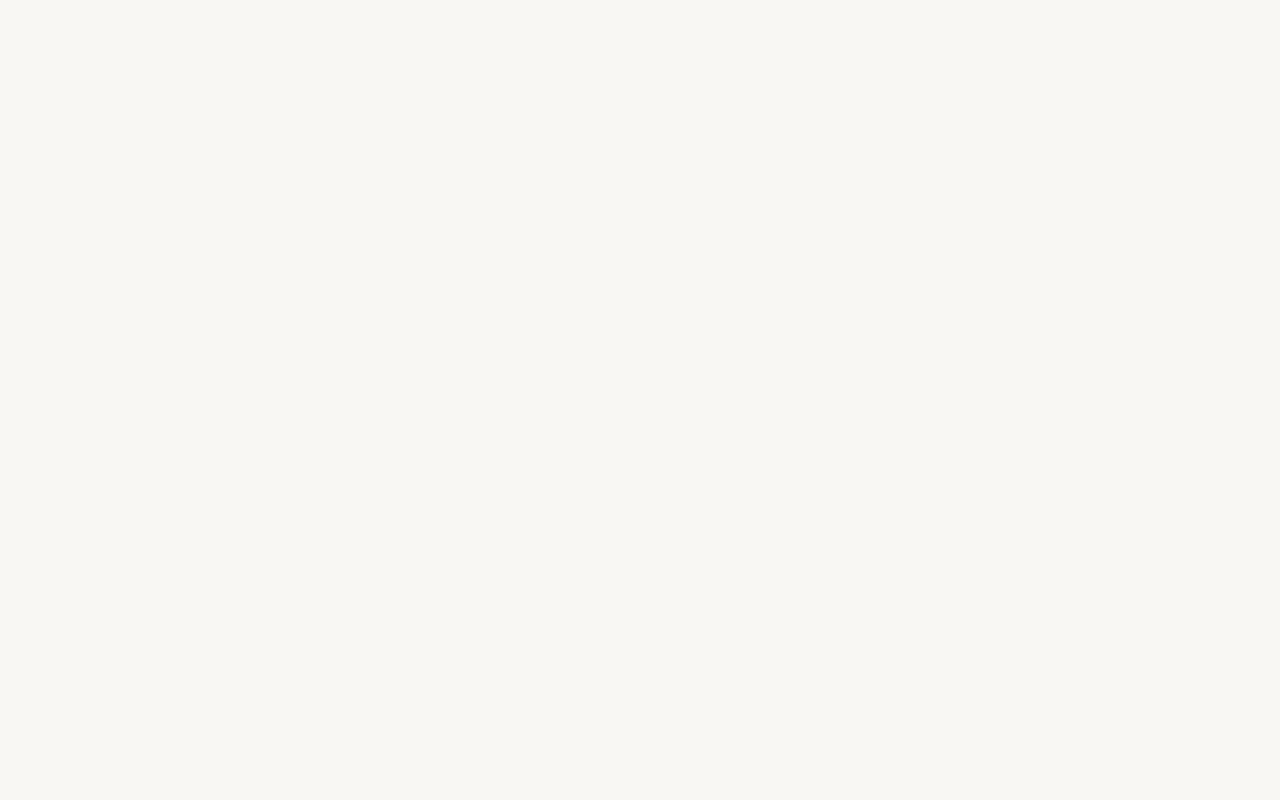
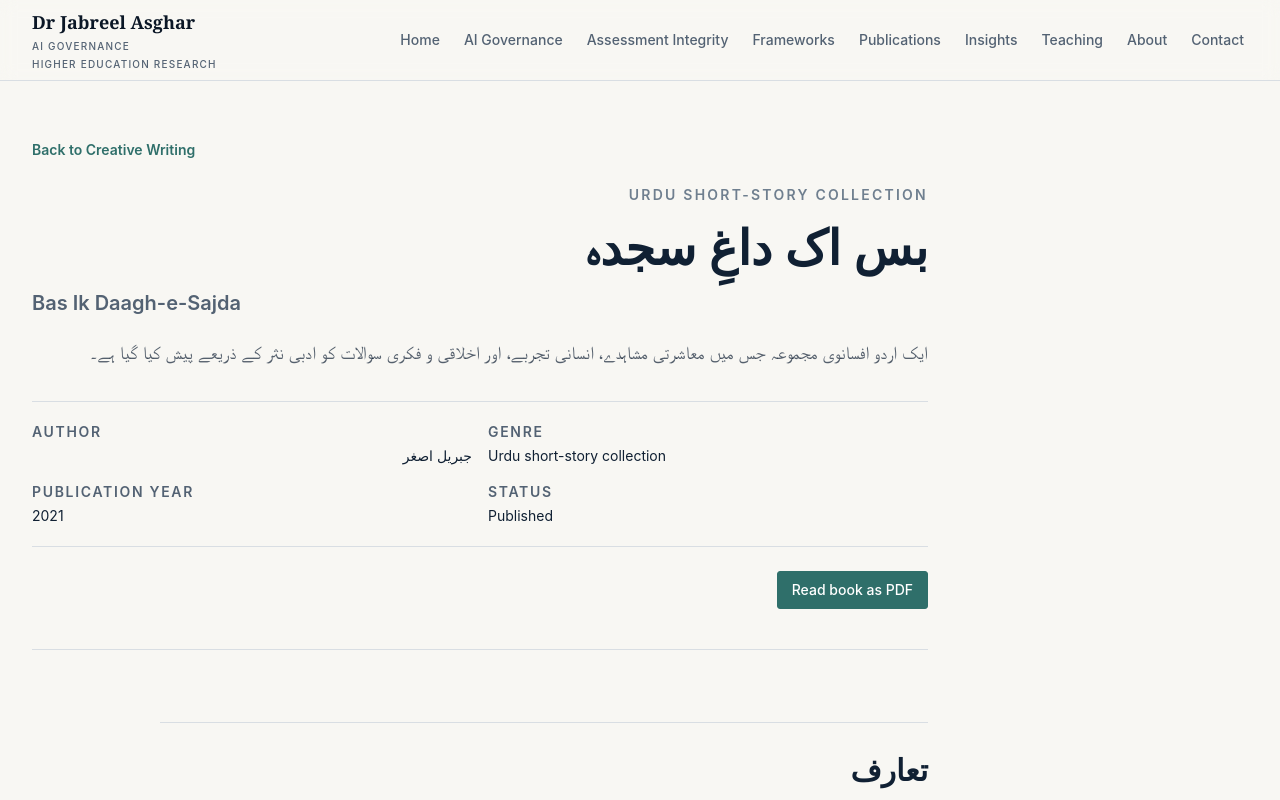
Before and after one commit to Jabreelasghar/jabreel-website, a Next.js app: page /creative-writing/bas-ek-daagh-e-sajda in a window 1280 px wide. Before the commit this address had no page. Shown: the top 800 px of the page. Built offline with nearby package versions, Linux system fonts and the light colour scheme.

Commit message:
Add Bas Ik Daagh-e-Sajda Urdu book

```diff
--- a/content/creative-writing/bas-ek-daagh-e-sajda.md
+++ b/content/creative-writing/bas-ek-daagh-e-sajda.md
@@ -1,13 +1,26 @@
 ---
 title: "بس اک داغِ سجدہ"
+romanizedTitle: "Bas Ik Daagh-e-Sajda"
 year: "2021"
-publisher: "Qartaas Publications, Faisalabad, Pakistan"
-format: "Urdu short-story collection"
+date: "2021-12-25"
+author: "جبریل اصغر"
+publisher: "قرطاس، فیصل آباد"
+format: "Book"
 language: "Urdu"
-genre: "Short fiction"
+genre: "Urdu short-story collection"
+status: "Published"
+pdf: "/creative-writing/pdfs/Bas-Ik-Daagh-e-Sajda.pdf"
 link: "https://books.google.ae/books/about/%D8%A8%D8%B3_%D8%A7%DA%A9_%D8%AF%D8%A7%D8%BA_%D8%B3%D8%B3%D8%AC%D8%AF%DB%81.html?id=VsDrEAAAQBAJ&redir_esc=y"
-summary: ""
+summary: "ایک اردو افسانوی مجموعہ جس میں معاشرتی مشاہدے، انسانی تجربے، اور اخلاقی و فکری سوالات کو ادبی نثر کے ذریعے پیش کیا گیا ہے۔"
 coverImage: ""
 tags: []
 featured: false
 ---
+
+## تعارف
+
+**بس اک داغِ سجدہ** جبریل اصغر کا اردو افسانوی مجموعہ ہے۔ کتاب کے سرورق، عنوانی صفحے، اور ابتدائی صفحات اسے افسانوں کے مجموعے کے طور پر پیش کرتے ہیں، جس میں معاشرتی مشاہدے، انسانی تجربے، اور اخلاقی و فکری سوالات کو ادبی نثر کے ذریعے بیان کیا گیا ہے۔
+
+## کتاب کے بارے میں
+
+یہ صفحہ کتاب کا مکمل متن HTML میں نقل نہیں کرتا۔ مکمل اشاعت PDF کی صورت میں دستیاب ہے تاکہ اصل ترتیب، رسم الخط، اور کتابی صورت برقرار رہے۔
--- a/src/app/creative-writing/[slug]/page.tsx
+++ b/src/app/creative-writing/[slug]/page.tsx
@@ -51,7 +51,52 @@ export default async function CreativeWritingDetailPage({ params }: Params) {
         <div className="mt-6 max-w-4xl" dir={rtl ? "rtl" : "ltr"}>
           <p className="text-sm font-semibold uppercase tracking-[0.16em] text-brass">{item.genre ?? "Creative Writing"}</p>
           <h1 className="mt-3 font-serif text-5xl font-semibold leading-tight text-ink">{item.title}</h1>
+          {item.romanizedTitle ? (
+            <p className="mt-3 text-xl font-semibold text-slate" dir="ltr">
+              {item.romanizedTitle}
+            </p>
+          ) : null}
           {item.summary ? <p className="mt-5 text-lg leading-8 text-ink/70">{item.summary}</p> : null}
+          <dl className="mt-8 grid gap-4 border-y border-line py-5 text-sm sm:grid-cols-2" dir="ltr">
+            {item.author ? (
+              <div>
+                <dt className="font-semibold uppercase tracking-[0.12em] text-slate">Author</dt>
+                <dd className="mt-1 text-ink" dir={rtl ? "rtl" : "ltr"}>
+                  {item.author}
+                </dd>
+              </div>
+            ) : null}
+            {item.genre ? (
+              <div>
+                <dt className="font-semibold uppercase tracking-[0.12em] text-slate">Genre</dt>
+                <dd className="mt-1 text-ink">{item.genre}</dd>
+              </div>
+            ) : null}
+            {item.year ? (
+              <div>
+                <dt className="font-semibold uppercase tracking-[0.12em] text-slate">Publication Year</dt>
+                <dd className="mt-1 text-ink">{item.year}</dd>
+              </div>
+            ) : null}
+            {item.status ? (
+              <div>
+                <dt className="font-semibold uppercase tracking-[0.12em] text-slate">Status</dt>
+                <dd className="mt-1 text-ink">{item.status}</dd>
+              </div>
+            ) : null}
+          </dl>
+          {item.pdf ? (
+            <a
+              className="button-primary mt-6"
+              href={item.pdf}
+              target="_blank"
+              rel="noopener noreferrer"
+              aria-label={`Open ${item.romanizedTitle ?? item.title} PDF in a new tab`}
+              dir="ltr"
+            >
+              Read book as PDF
+            </a>
+          ) : null}
           <div className="mt-10 border-t border-line pt-8">
             <MarkdownBody body={item.body} />
           </div>
--- a/src/app/creative-writing/page.tsx
+++ b/src/app/creative-writing/page.tsx
@@ -59,14 +59,19 @@ export default function CreativeWritingPage() {
                         <article key={item.slug} className="py-5">
                           <p className="text-xs font-semibold uppercase tracking-[0.14em] text-moss">{item.genre}</p>
                           <h3 className="mt-2 text-2xl font-semibold text-oxford">{item.title}</h3>
+                          {item.romanizedTitle ? (
+                            <p className="mt-1 text-sm font-semibold text-slate" dir="ltr">
+                              {item.romanizedTitle}
+                            </p>
+                          ) : null}
                           <p className="mt-2 text-sm leading-6 text-slate">
-                            {[item.year ?? item.date, item.publisher].filter(Boolean).join(" · ")}
+                            {[item.year ?? item.date, item.status].filter(Boolean).join(" · ")}
                           </p>
                           {item.summary ? <p className="mt-3 text-sm leading-6 text-slate">{item.summary}</p> : null}
                           <div className="mt-4 flex flex-wrap gap-4 text-sm font-semibold">
                             {hasBody ? (
                               <Link className="text-moss hover:text-oxford" href={`/creative-writing/${item.slug}`}>
-                                Read piece
+                                Read book
                               </Link>
                             ) : null}
                             {item.link ? (
--- a/src/app/page.tsx
+++ b/src/app/page.tsx
@@ -194,9 +194,17 @@ export default function HomePage() {
                   <article key={item.slug} className="py-4" dir={item.language === "Urdu" ? "rtl" : "ltr"}>
                     <p className="text-xs font-semibold uppercase tracking-[0.14em] text-moss">{item.genre ?? "Creative Writing"}</p>
                     <h3 className="mt-2 text-xl font-semibold text-oxford">{item.title}</h3>
+                    {item.romanizedTitle ? (
+                      <p className="mt-1 text-sm font-semibold text-slate" dir="ltr">
+                        {item.romanizedTitle}
+                      </p>
+                    ) : null}
                     <p className="mt-2 text-sm leading-6 text-slate">
-                      {[item.year ?? item.date, item.publisher].filter(Boolean).join(" · ")}
+                      {[item.year ?? item.date, item.status].filter(Boolean).join(" · ")}
                     </p>
+                    <Link className="mt-3 inline-block text-sm font-semibold text-moss hover:text-oxford" href={`/creative-writing/${item.slug}`}>
+                      Read book
+                    </Link>
                   </article>
                 ))}
               </div>
--- a/src/lib/content.ts
+++ b/src/lib/content.ts
@@ -70,6 +70,7 @@ function parseFrontMatter(raw: string): Omit<ContentItem, "slug" | "body"> & { b
     draft: Boolean(data.draft),
     readingTime: data.readingTime ? String(data.readingTime) : undefined,
     pdf: data.pdf ? String(data.pdf) : undefined,
+    romanizedTitle: data.romanizedTitle ? String(data.romanizedTitle) : undefined,
     language: data.language ? String(data.language) : undefined,
     genre: data.genre ? String(data.genre) : undefined,
     venue: data.venue ? String(data.venue) : undefined,
--- a/src/lib/types.ts
+++ b/src/lib/types.ts
@@ -14,6 +14,7 @@ export type ContentItem = {
   draft?: boolean;
   readingTime?: string;
   pdf?: string;
+  romanizedTitle?: string;
   language?: string;
   genre?: string;
   venue?: string;
```
Also changed, not shown: 1 other file (tests, documents, lock files or other folders).
